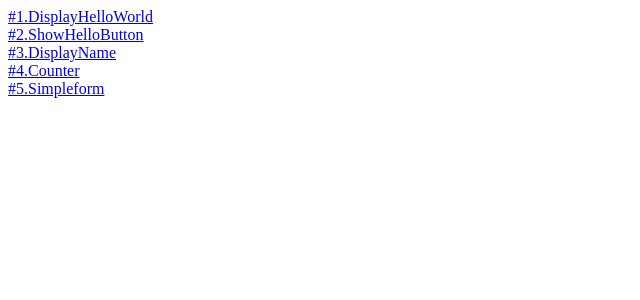
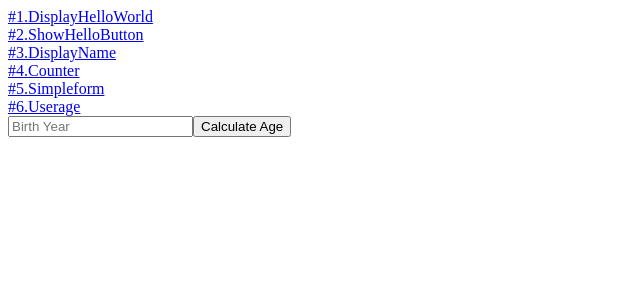
Before and after one commit to Xavierbaliw/ACTIVITY-8-Angular-Components, an Angular app: page /userage in a window 1280 px wide. Before the commit this address led to /. Shown: the top 300 px of the page, without its empty margins (0-640 px from the left). Built offline with nearby package versions, Linux system fonts and the light colour scheme.

Commit message:
6TH COMMIT - ADD userage

```diff
--- a/src/app/app.component.html
+++ b/src/app/app.component.html
@@ -8,6 +8,8 @@
 <br>
 <a routerLink="simpleform">#5.Simpleform</a>
 <br>
+<a routerLink="userage">#6.Userage</a>
+<br>
 
 
 <router-outlet></router-outlet>
--- a/src/app/app.module.ts
+++ b/src/app/app.module.ts
@@ -11,6 +11,7 @@ import {ShowhellobuttonComponent} from "./component/showhellobutton/showhellobut
 import {DisplaynameComponent} from "./component/displayname/displayname.component";
 import {CounterComponent} from "./component/counter/counter.component";
 import {SimpleformComponent} from "./component/simpleform/simpleform.component";
+import {UserageComponent} from "./component/userage/userage.component";
 
 
 const routes: Routes = [
@@ -19,6 +20,7 @@ const routes: Routes = [
   {path: 'displayname', component: DisplaynameComponent},
   {path: 'counter', component: CounterComponent},
   {path: 'simpleform', component: SimpleformComponent},
+  {path: 'userage', component: UserageComponent},
 
 
 
@@ -40,6 +42,7 @@ const routes: Routes = [
     DisplaynameComponent,
     CounterComponent,
     SimpleformComponent,
+    UserageComponent,
   ],
 
   providers:[
--- /dev/null
+++ b/src/app/component/userage/userage.component.html
@@ -0,0 +1,3 @@
+<input type="number" [(ngModel)]="birthYear" placeholder="Birth Year">
+<button (click)="calculateAge()">Calculate Age</button>
+<p *ngIf="age">YOU ARE {{ age }} YEARS OLD BABY.</p>
--- /dev/null
+++ b/src/app/component/userage/userage.component.ts
@@ -0,0 +1,19 @@
+import { Component } from '@angular/core';
+
+@Component({
+  selector: 'app-userage',
+  templateUrl: './userage.component.html',
+  styleUrl: './userage.component.css'
+})
+export class UserageComponent {
+
+  birthYear: number | null = null;
+  age: number | null = null;
+
+  calculateAge() {
+    if (this.birthYear !== null) {
+      const currentYear = new Date().getFullYear();
+      this.age = currentYear - this.birthYear;
+    }
+  }
+}
```
Also changed, not shown: src/app/component/userage/userage.component.css (added), 1 other file (tests, documents, lock files or other folders).
